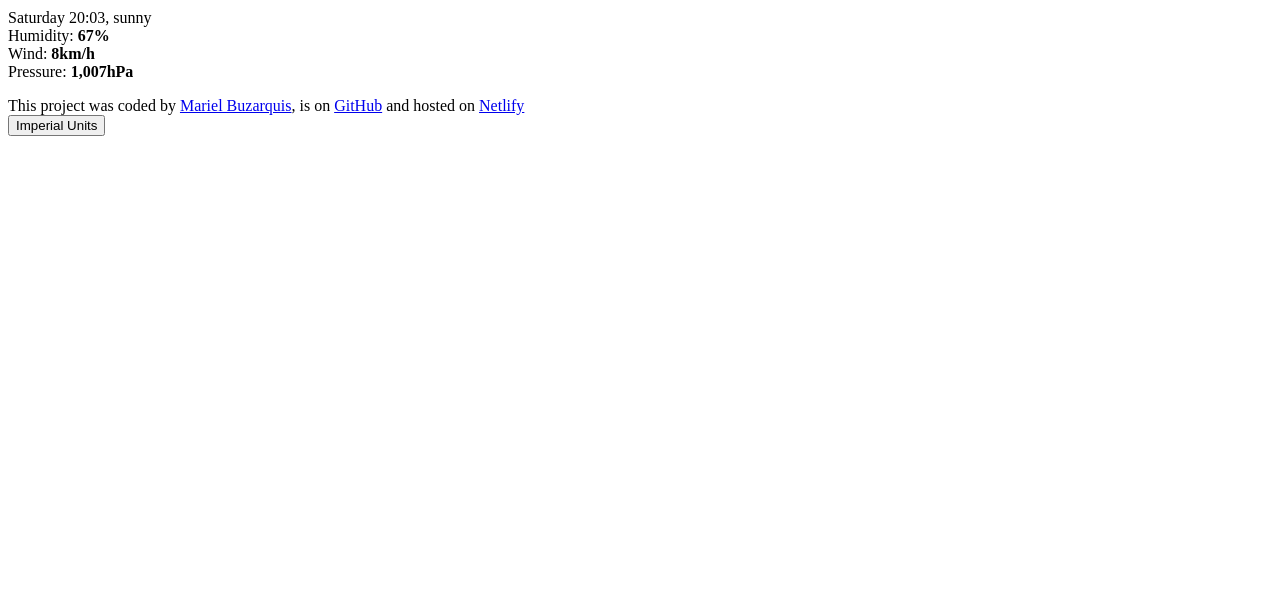
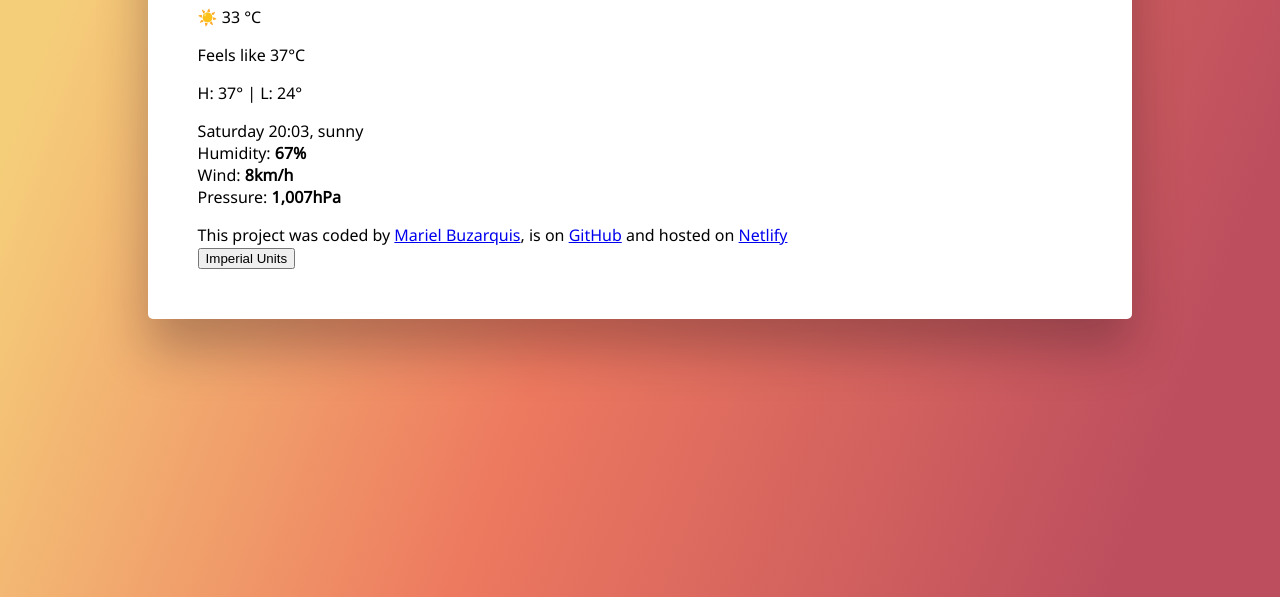
Before and after one commit to BeeMao03/maosWeather, a plain HTML site: page index.html in a window 1280 px wide. Shown: the part 203-800 px from the top of the page. Drawn offline with Linux system fonts and the light colour scheme; a web font is replaced by a local one.

Commit message:
Add style to main container

```diff
--- a/index.html
+++ b/index.html
@@ -3,10 +3,16 @@
   <head>
     <meta charset="UTF-8" />
     <meta name="viewport" content="width=device-width, initial-scale=1.0" />
-    <title>Document</title>
+    <link rel="stylesheet" href="src/style.css" />
+    <link rel="preconnect" href="https://fonts.googleapis.com" />
+    <link rel="preconnect" href="https://fonts.gstatic.com" crossorigin />
+    <link
+      href="https://fonts.googleapis.com/css2?family=Noto+Sans&family=Roboto:wght@400;700&family=Rubik+Scribble&display=swap"
+      rel="stylesheet" />
+    <title>Mariel Weather App</title>
   </head>
   <body>
-    <div id="mainBG">
+    <div class="mainBG">
       <header>
         <input
           type="search"
--- /dev/null
+++ b/src/style.css
@@ -0,0 +1,21 @@
+body {
+  background: linear-gradient(
+    110.3deg,
+    rgb(245, 206, 122) 8.7%,
+    rgb(237, 121, 95) 47.5%,
+    rgb(189, 78, 94) 89.1%
+  );
+  background-repeat: no-repeat;
+  background-attachment: fixed;
+  font-family: "Noto Sans", sans-serif;
+}
+
+.mainBG {
+  display: block;
+  background: white;
+  border-radius: 5px;
+  margin: 50px auto;
+  padding: 50px;
+  width: 70%;
+  box-shadow: 0 30px 50px rgba(37, 15, 30, 0.3);
+}
```
